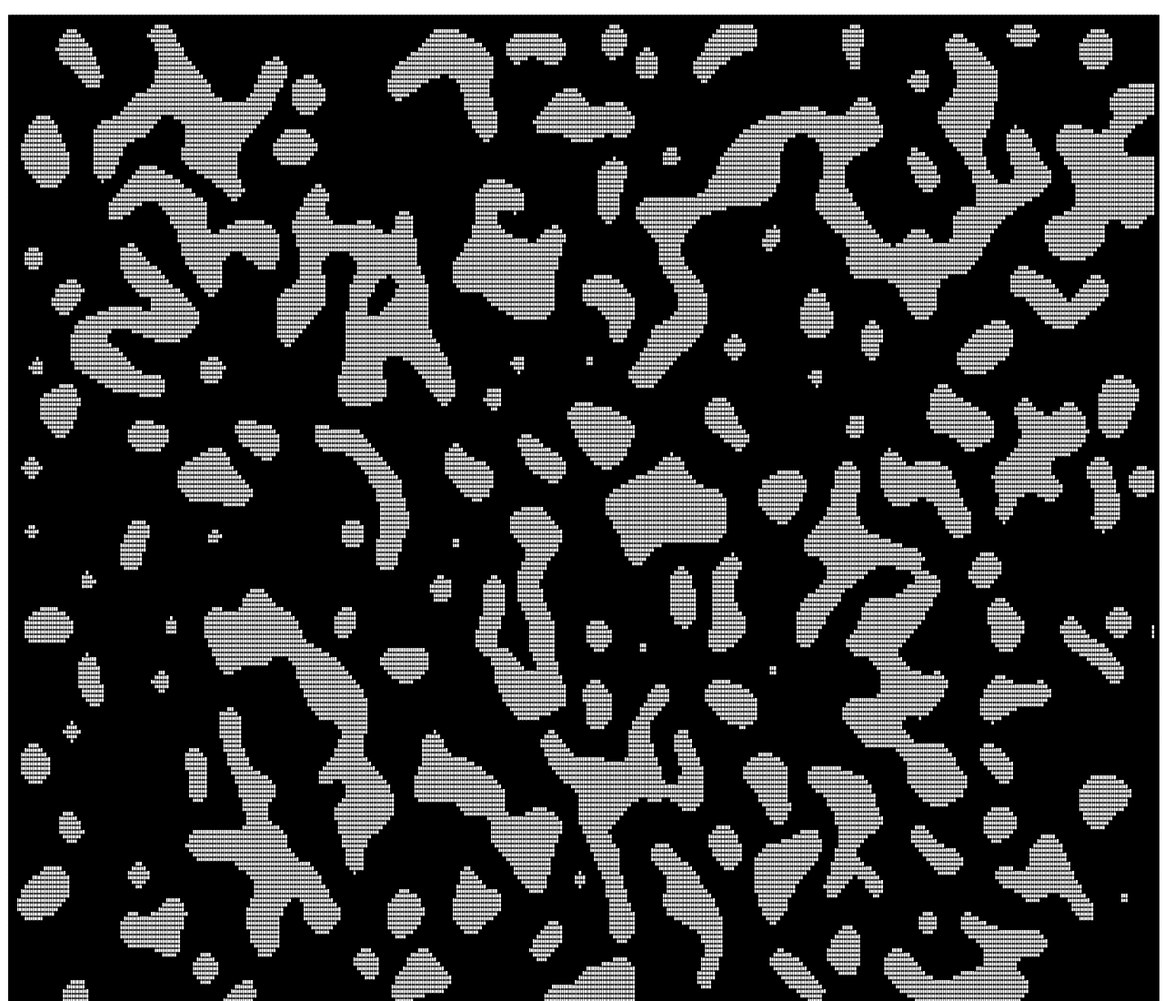
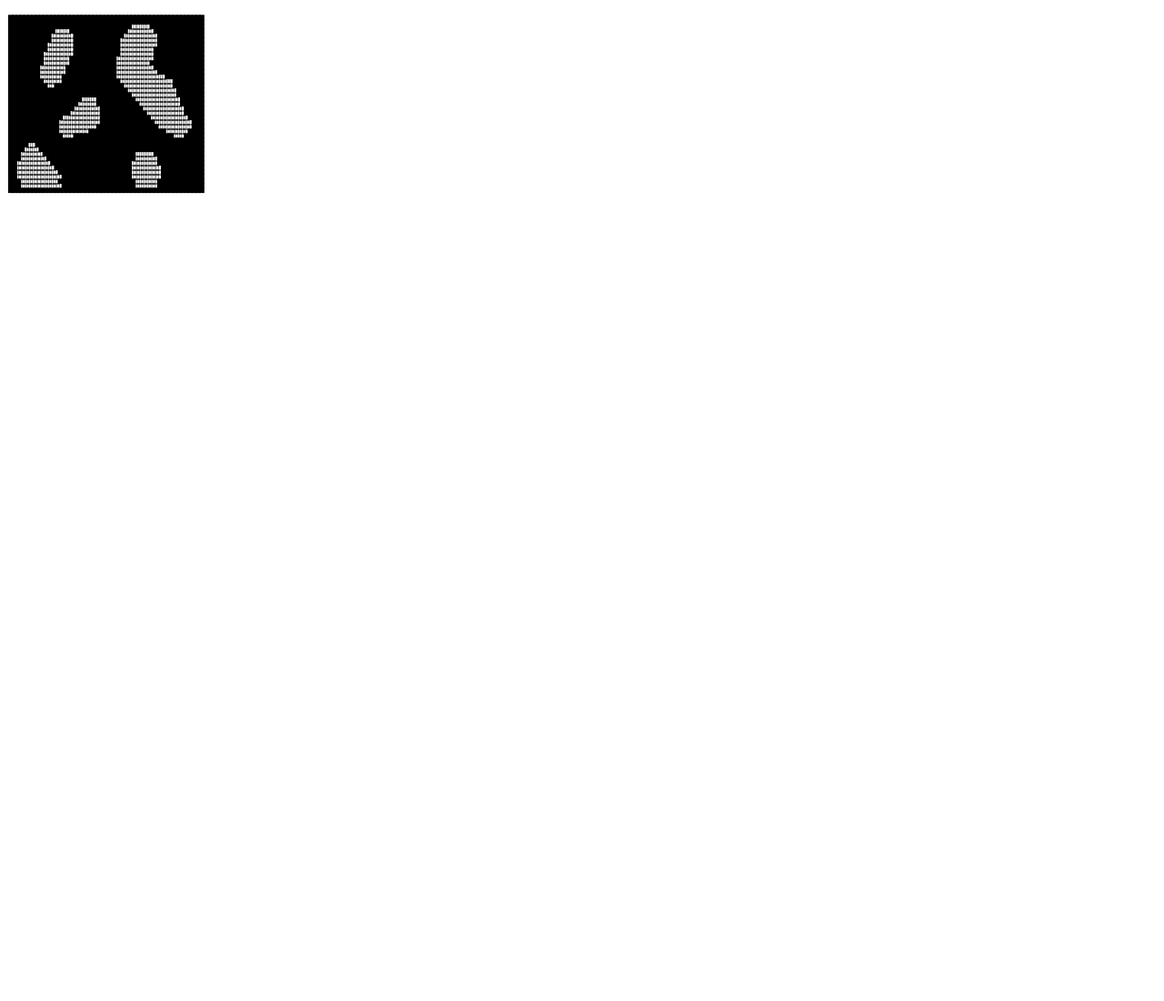
Before and after one commit to defektive/caves-and-corridors, a plain HTML site: page index.html in a window 1280 px wide. Shown: the top 1100 px of the page at 91% size. After the commit the page ends 800 px from the top, so only its background shows below. Drawn offline with Linux system fonts and the light colour scheme.

Commit message:
Update index.html

```diff
--- a/index.html
+++ b/index.html
@@ -80,8 +80,8 @@
   const screenWidth = window.screen.width;
   const screenHeight = window.screen.height;
   const blockWidth = 16;
-  const boardWidth = 300;
-  const boardHeight = 300;
+  const boardWidth = Math.round(screenWidth/16);
+  const boardHeight = Math.round(screenHeight/16);
 
   let board = [];
   for (let y = 0; y <= boardHeight; y++) {
```
